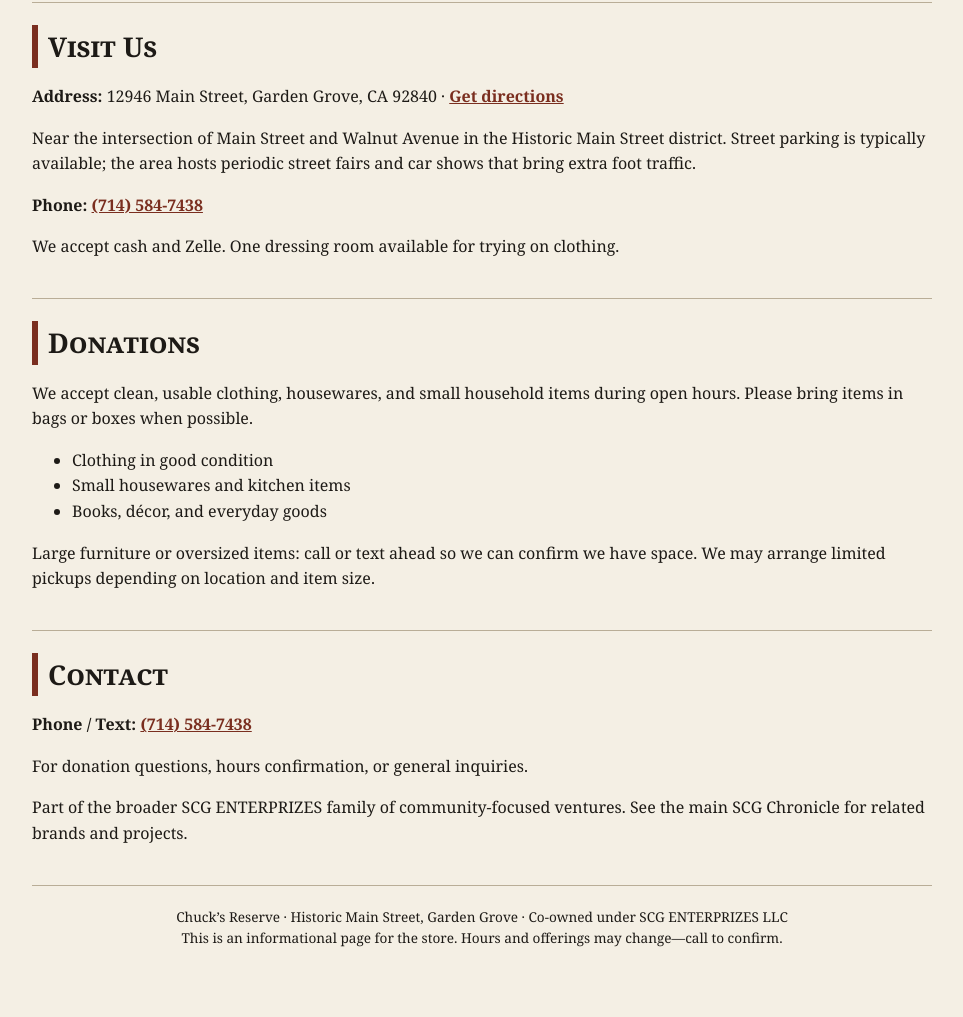
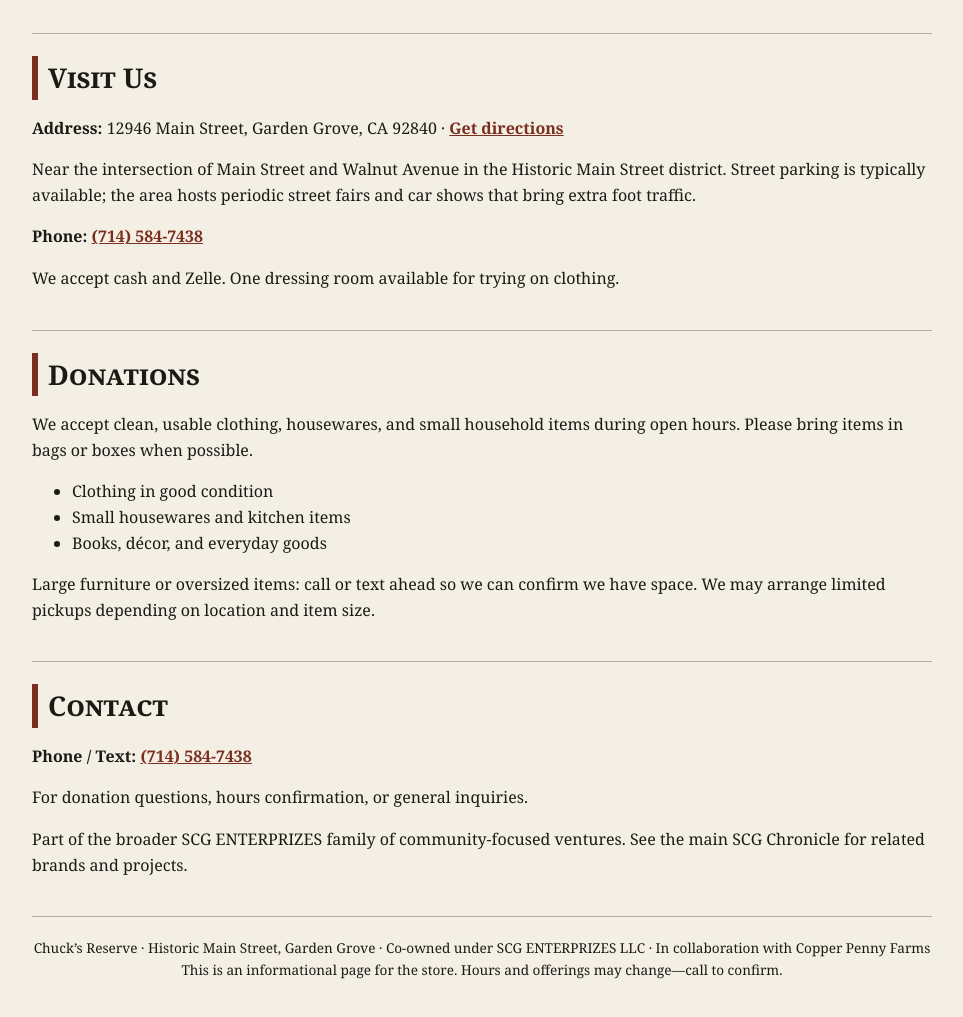
Before and after one commit to stevengray8-glitch/chucksreserve, a plain HTML site: page index.html in a window 1280 px wide. Shown: the part 1107-2124 px from the top of the page, without its empty margins (158-1121 px from the left). Before the commit the page ends 2100 px from the top, so only its background shows below. Drawn offline with Linux system fonts and the light colour scheme.

Commit message:
Add Copper Penny Farms collaboration

```diff
--- a/index.html
+++ b/index.html
@@ -27,6 +27,7 @@ footer{text-align:center;font-size:.85rem;padding:20px 0}
 <div class="vol">Vol. I · No. 1 — Historic Main Street Edition</div>
 <h1>Chuck’s Reserve Chronicle</h1>
 <div class="tag">Long-established thrift store · 12946 Main Street, Garden Grove, CA</div>
+<div class="tag" style="margin-top:6px;font-weight:bold">In collaboration with Copper Penny Farms</div>
 </header>
 <nav><a href="#about">About</a><a href="#hours">Hours</a><a href="#visit">Visit</a><a href="#donations">Donations</a><a href="#contact">Contact</a></nav>
 
@@ -64,7 +65,7 @@ footer{text-align:center;font-size:.85rem;padding:20px 0}
 <p>For donation questions, hours confirmation, or general inquiries.</p>
 <p>Part of the broader SCG ENTERPRIZES family of community-focused ventures. See the main SCG Chronicle for related brands and projects.</p></section>
 
-<footer>Chuck’s Reserve · Historic Main Street, Garden Grove · Co-owned under SCG ENTERPRIZES LLC<br>This is an informational page for the store. Hours and offerings may change—call to confirm.</footer>
+<footer>Chuck’s Reserve · Historic Main Street, Garden Grove · Co-owned under SCG ENTERPRIZES LLC · In collaboration with Copper Penny Farms<br>This is an informational page for the store. Hours and offerings may change—call to confirm.</footer>
 </div>
 <script>
 const n=new Date(new Date().toLocaleString("en-US",{timeZone:"America/Los_Angeles"}));
```
